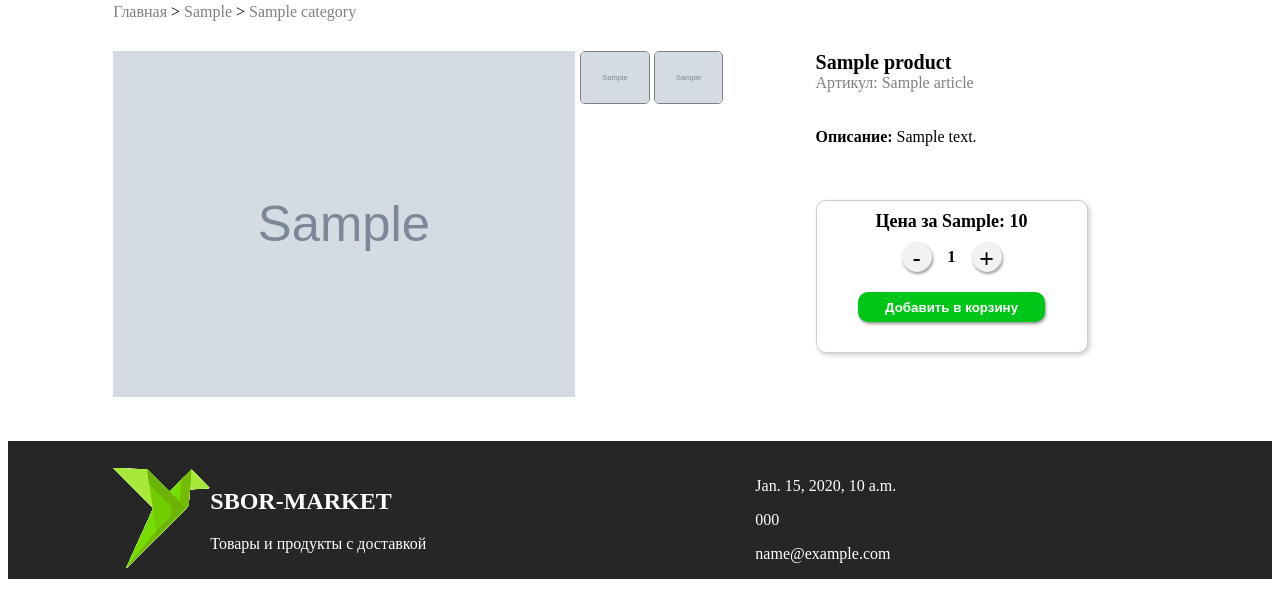
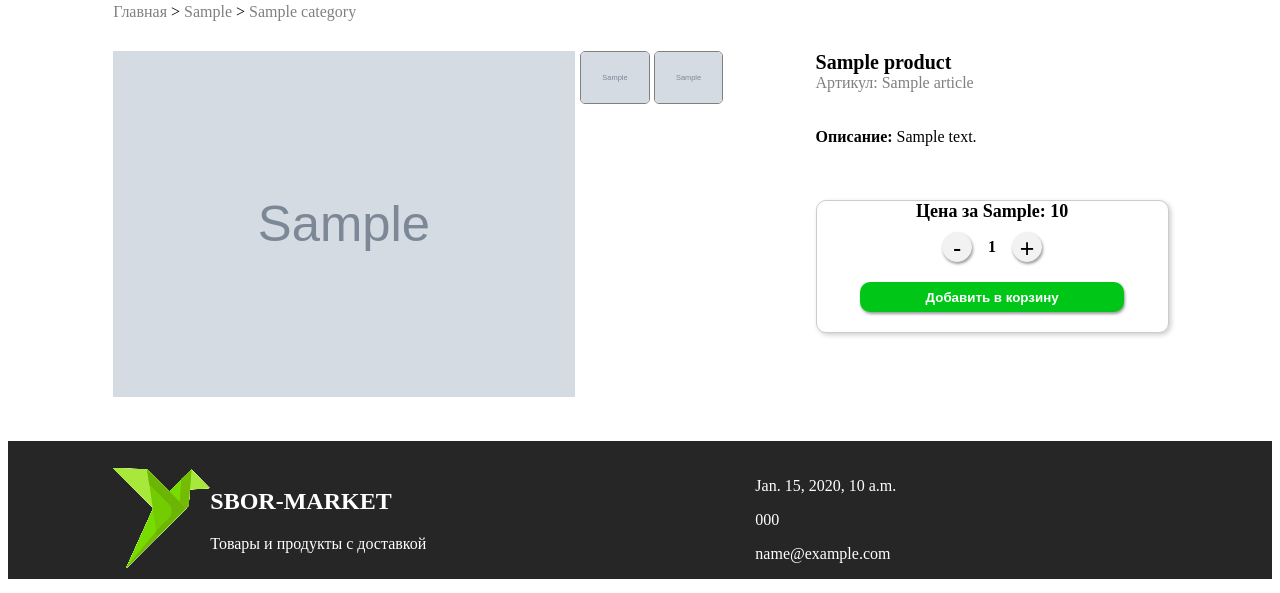
Before and after one commit to vackuzn/sbor, a Django app: template internet_shop/main/templates/main/product_card.html in a window 1280 px wide. Shown: the part 179-772 px from the top of the page. Run offline with Django 3.2, Linux system fonts and the light colour scheme; the template is opened without the code that fills it: most values are stand-ins (such as "Sample title", 1, 10 or a date in 2020); grey boxes marked "Sample" are stand-in pictures.

Commit message:
changed in product card

```diff
--- a/internet_shop/main/static/main/css/product_card_v1.css
+++ b/internet_shop/main/static/main/css/product_card_v1.css
@@ -56,11 +56,8 @@
 
 
 .product_card .cart {
-    padding: 10px;
-    width: 250px;
-
+    width: 100%;
     text-align: center;
-
     border: 1px solid rgba(0,0,0,0.2);
     box-shadow: 2px 2px 5px rgb(0 0 0 / 20%);
     border-radius: 10px;
--- a/internet_shop/main/templates/main/product_card.html
+++ b/internet_shop/main/templates/main/product_card.html
@@ -63,7 +63,6 @@
             {% endif %}
             <br>
             {% if product.in_stock %}
-
             <div class="cart">
                 <div class="price"><b>Цена за {{ product.get_unit_of_measurement_display }}: {{product.price_unit}}</b></div>
                 <div class="batton_and_quantity">
```
Lines whose indentation alone changed are shown as unchanged.
